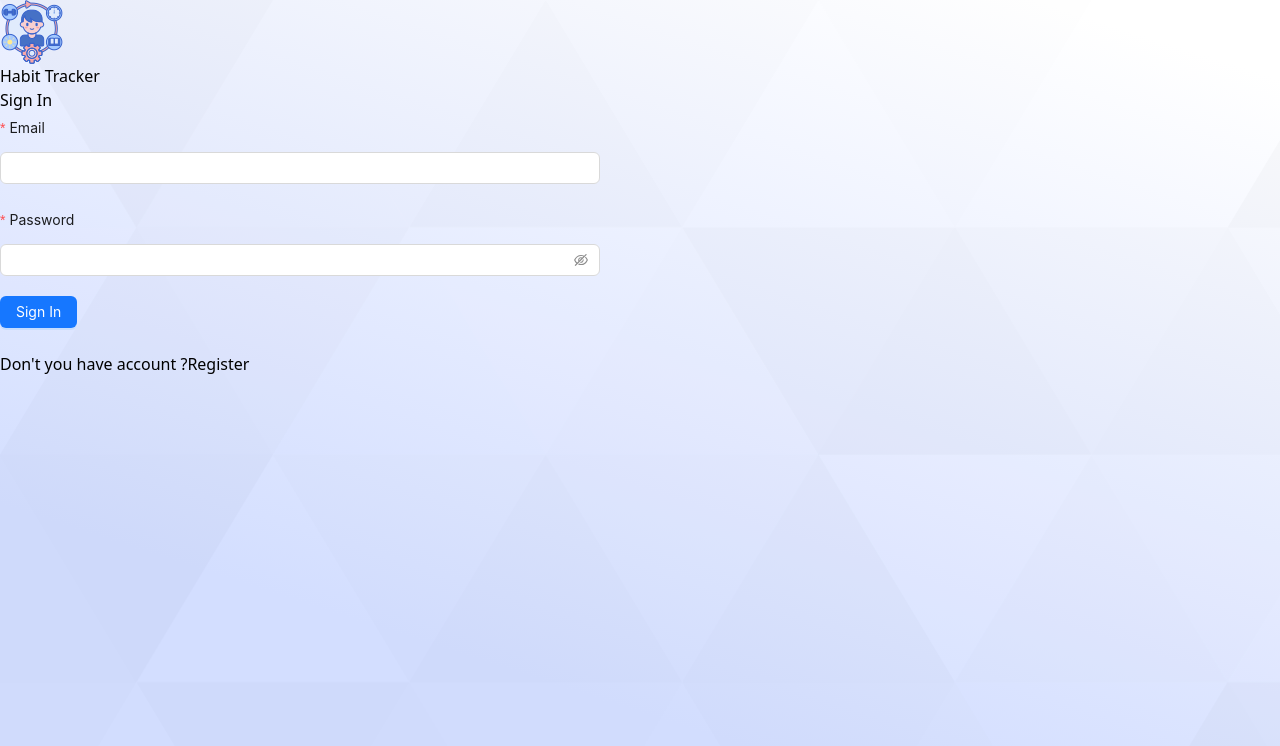
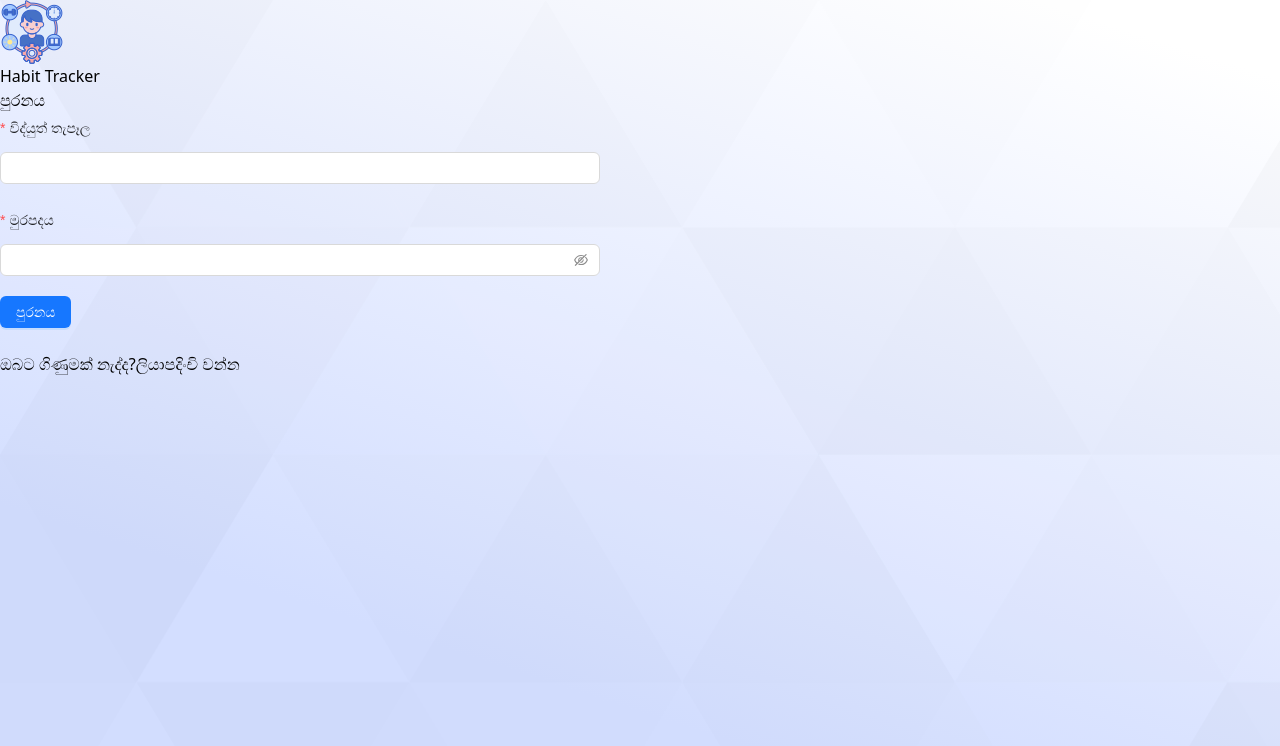
Before and after one commit to Nekromenzer/habbit-tracker, a React (Vite) app: page /sign-in in a window 1280 px wide. Shown: the top 746 px of the page. Built offline with nearby package versions, Linux system fonts and the light colour scheme.

Commit message:
translation  ok

```diff
--- a/src/i18next.js
+++ b/src/i18next.js
@@ -37,7 +37,14 @@ const resources = {
       'delete account': 'Delete Account',
       'delete reason': 'Please note reason for account delete',
       'proceed to delete': 'Proceed to delete!',
-      'revert action': ' You cant revert this action!'
+      'revert action': ' You cant revert this action!',
+      email: 'Email',
+      'ask a question': 'Ask a question',
+      send: 'Send',
+      password: 'Password',
+      'confirm password': 'Confirm Password',
+      'dont you have account': "Don't you have account ?",
+      'already have an account': 'Already have an account'
     }
   },
   sin: {
@@ -75,14 +82,21 @@ const resources = {
       'delete account': 'ගිණුම මකන්න',
       'delete reason': 'ගිණුම මකා දැමීමට හේතුව සටහන් කරන්න',
       'proceed to delete': 'මකා දැමීමට ඉදිරියට යන්න!',
-      'revert action': 'ඔබට මෙම ක්‍රියාව ආපසු හැරවිය නොහැක!'
+      'revert action': 'ඔබට මෙම ක්‍රියාව ආපසු හැරවිය නොහැක!',
+      email: 'විද්යුත් තැපෑල',
+      'ask a question': 'ප්රශ්නයක් අහන්න',
+      send: 'යවන්න',
+      password: 'මුරපදය',
+      'confirm password': 'අනුකූල මුරපදය',
+      'dont you have account': "ඔබට ගිණුමක් නැද්ද?",
+      'already have an account': 'දැනටමත් ගිණුමක් ඇත'
     }
   }
 }
 
 i18n.use(initReactI18next).init({
   resources,
-  lng: 'en',
+  lng: 'sin',
   interpolation: {
     escapeValue: false
   }
--- a/src/pages/signIn/SignIn.jsx
+++ b/src/pages/signIn/SignIn.jsx
@@ -151,7 +151,7 @@ const SignIn = () => {
           >
             {!isSignIn && (
               <Form.Item
-                label='Name'
+                label={t('name')}
                 name='name'
                 rules={[
                   { required: !isSignIn, message: 'Please enter your name' }
@@ -163,7 +163,7 @@ const SignIn = () => {
             )}
 
             <Form.Item
-              label='Email'
+              label={t('email')}
               name='email'
               rules={[
                 { required: true, message: 'Please enter your email!' },
@@ -178,7 +178,7 @@ const SignIn = () => {
             </Form.Item>
 
             <Form.Item
-              label='Password'
+              label={t('password')}
               name='password'
               rules={[
                 { required: true, message: 'Please enter your password!' },
@@ -195,7 +195,7 @@ const SignIn = () => {
               <>
                 <Form.Item
                   name='confirm'
-                  label='Confirm Password'
+                  label={t('confirm password')}
                   dependencies={['password']}
                   hasFeedback
                   rules={[
@@ -222,7 +222,7 @@ const SignIn = () => {
                 </Form.Item>
 
                 <Form.Item
-                  label='Job type'
+                  label={t('job type')}
                   name='job_type'
                   rules={[
                     {
@@ -239,7 +239,7 @@ const SignIn = () => {
                 </Form.Item>
 
                 <Form.Item
-                  label='Age'
+                  label={t('age')}
                   name='age'
                   rules={[
                     {
@@ -262,7 +262,7 @@ const SignIn = () => {
                 </Form.Item>
 
                 <Form.Item
-                  label='Height'
+                  label={t('height')}
                   name='height'
                   rules={[
                     {
@@ -283,7 +283,7 @@ const SignIn = () => {
                 </Form.Item>
 
                 <Form.Item
-                  label='Weight'
+                  label={t('weight')}
                   name='weight'
                   rules={[
                     {
@@ -319,15 +319,15 @@ const SignIn = () => {
                 htmlType='submit'
                 className='!mt-6 w-[10rem] bg-blue-800 !ml-auto'
               >
-                {isSignIn ? 'Sign In' : 'Sign Up'}
+                {isSignIn ? t('sign in') : t('sign up')}
               </Button>
             </Form.Item>
           </Form>
           <div className='flex gap-4 mt-6 justify-center'>
             <span>
               {isSignIn
-                ? "Don't you have account ?"
-                : 'Already have an account'}
+                ? t('dont you have account')
+                : t('already have an account')}
             </span>
             <span
               onClick={() => {
@@ -336,7 +336,7 @@ const SignIn = () => {
               }}
               className='text-blue-500 underline'
             >
-              {isSignIn ? 'Register' : 'Login'}
+              {isSignIn ? t('sign up') : t('sign in')}
             </span>
           </div>
         </div>
--- a/src/pages/user/Faq.jsx
+++ b/src/pages/user/Faq.jsx
@@ -5,6 +5,7 @@ import { useState } from 'react'
 import LoadingAnimation from '../../components/LoadingAnimation'
 import handleApiCall from '../../api/handleApiCall'
 import { FaSadCry, FaSmile } from 'react-icons/fa'
+import { useTranslation } from 'react-i18next'
 
 const Faq = () => {
   const [loading, setLoading] = useState(false)
@@ -157,13 +158,12 @@ const Faq = () => {
     }
   ]
   const [form] = Form.useForm()
-
+  const { t } = useTranslation()
   const openNotification = () => {
     notification.open({
       message: 'Something went wrong!',
       icon: <FaSadCry className='text-yellow-500' />,
-      description:
-        'Please try again or re-log to prevent this error',
+      description: 'Please try again or re-log to prevent this error',
       onClick: () => {
         console.log('Notification Clicked!')
       }
@@ -191,7 +191,7 @@ const Faq = () => {
     })
   }
   return (
-    <PageWrapper header='Frequently asked questions'>
+    <PageWrapper header={t('faq')}>
       <LoadingAnimation loading={loading} tip='sending.....'>
         <div className='mb-6'>
           <Form
@@ -202,7 +202,7 @@ const Faq = () => {
           >
             <Form.Item
               name='name'
-              label='Name'
+              label={t('name')}
               rules={[
                 {
                   required: true,
@@ -214,7 +214,7 @@ const Faq = () => {
               <Input placeholder='Jane doe' />
             </Form.Item>
             <Form.Item
-              label='Email'
+              label={t('email')}
               name='email'
               rules={[
                 { required: true, message: 'Please enter your email!' },
@@ -229,7 +229,7 @@ const Faq = () => {
             </Form.Item>
             <Form.Item
               name='question'
-              label='Ask a question'
+              label={t('ask a question')}
               rules={[
                 {
                   required: true,
@@ -251,7 +251,7 @@ const Faq = () => {
                 htmlType='submit'
                 className='w-[6rem] 2xl:w-[10rem] bg-blue-800'
               >
-                Send
+                {t('send')}
               </Button>
             </Form.Item>
           </Form>
```
Also changed, not shown: src/translate/Translation.js (deleted, +0 -14 lines).
